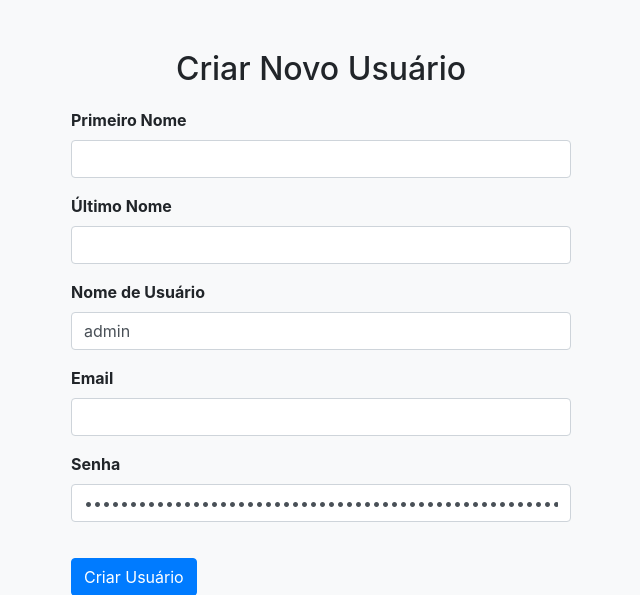
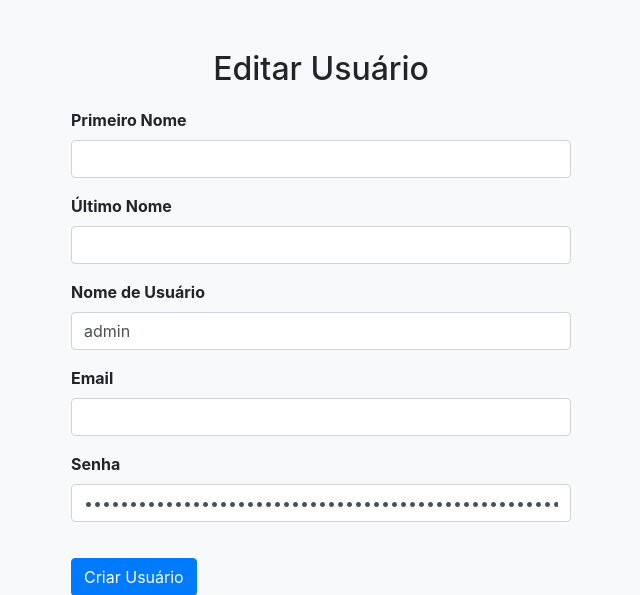
Before and after one commit to FRNS1/edesoft, a Django app: page /editaUser/8 in a window 1280 px wide. Shown: the top 595 px of the page, without its empty margins (14-654 px from the left). Run offline with Django 3.2, Linux system fonts and the light colour scheme; a user stored in the database is signed in; data comes from the database, SQL or seed files in the repository; some libraries are stand-ins or nearby versions.

Commit message:
Update editUser.html

```diff
--- a/users/templates/editUser.html
+++ b/users/templates/editUser.html
@@ -4,7 +4,7 @@
 <head>
     <meta charset="UTF-8">
     <meta name="viewport" content="width=device-width, initial-scale=1.0">
-    <title>Criar Novo Usuário</title>
+    <title>Editar Usuário</title>
     <link rel="stylesheet" href="https://stackpath.bootstrapcdn.com/bootstrap/4.5.2/css/bootstrap.min.css">
     <style>
         body {
@@ -33,7 +33,7 @@
 <body>
     <div class="container">
         <div class="form-container">
-            <h2 class="text-center form-title">Criar Novo Usuário</h2>
+            <h2 class="text-center form-title">Editar Usuário</h2>
             <form method="POST">
                 {% csrf_token %}
                 <div class="form-group">
```
